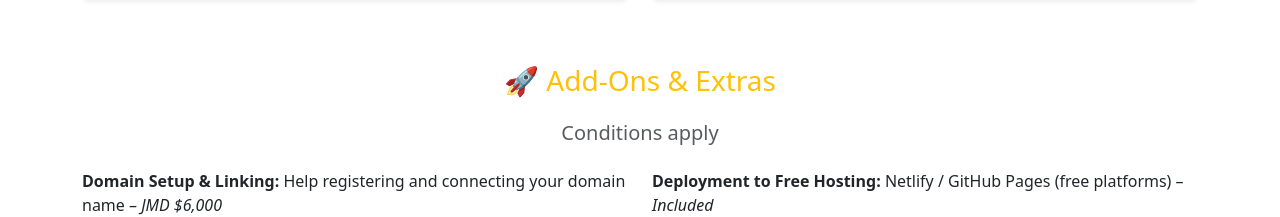
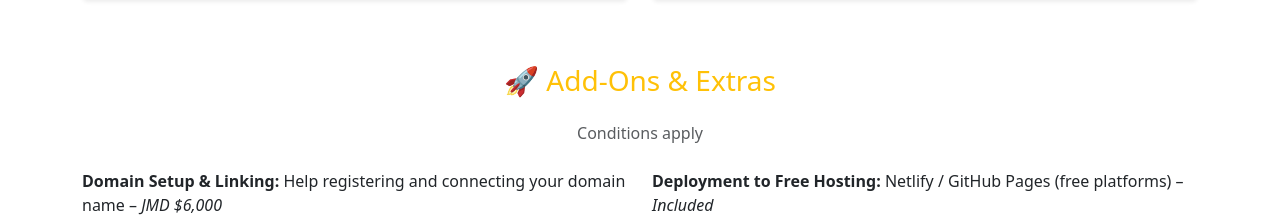
Before and after one commit to JodonyD/business-app, a React (Create React App) app: page / in a window 1280 px wide. Shown: the part 1858-2075 px from the top of the page. Built offline with nearby package versions, Linux system fonts and the light colour scheme.

Commit message:
update app.js

```diff
--- a/src/App.js
+++ b/src/App.js
@@ -203,7 +203,7 @@ const App = () => {
                     {/* add-on list */}
                     <div className="mt-5">
                         <h3 className="text-center text-warning mb-4">🚀 Add-Ons & Extras</h3>
-                        <h5 className="text-center text-muted mb-4">Conditions apply</h5>
+                        <p className="text-center text-muted mb-4">Conditions apply</p>
                         <div className="row">
                             <div className="col-md-6 mb-3"><strong>Domain Setup & Linking:</strong> Help registering and connecting your domain name – <em>JMD $6,000</em></div>
                             <div className="col-md-6 mb-3"><strong>Deployment to Free Hosting:</strong> Netlify / GitHub Pages (free platforms) – <em>Included</em></div>
```
